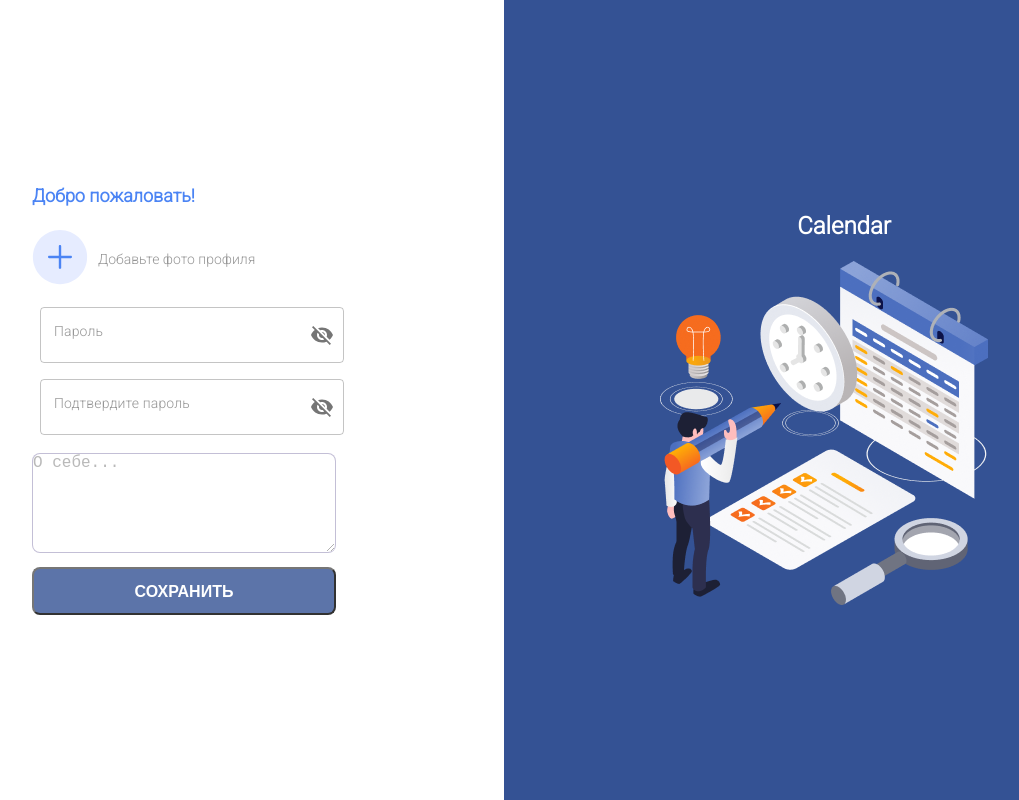
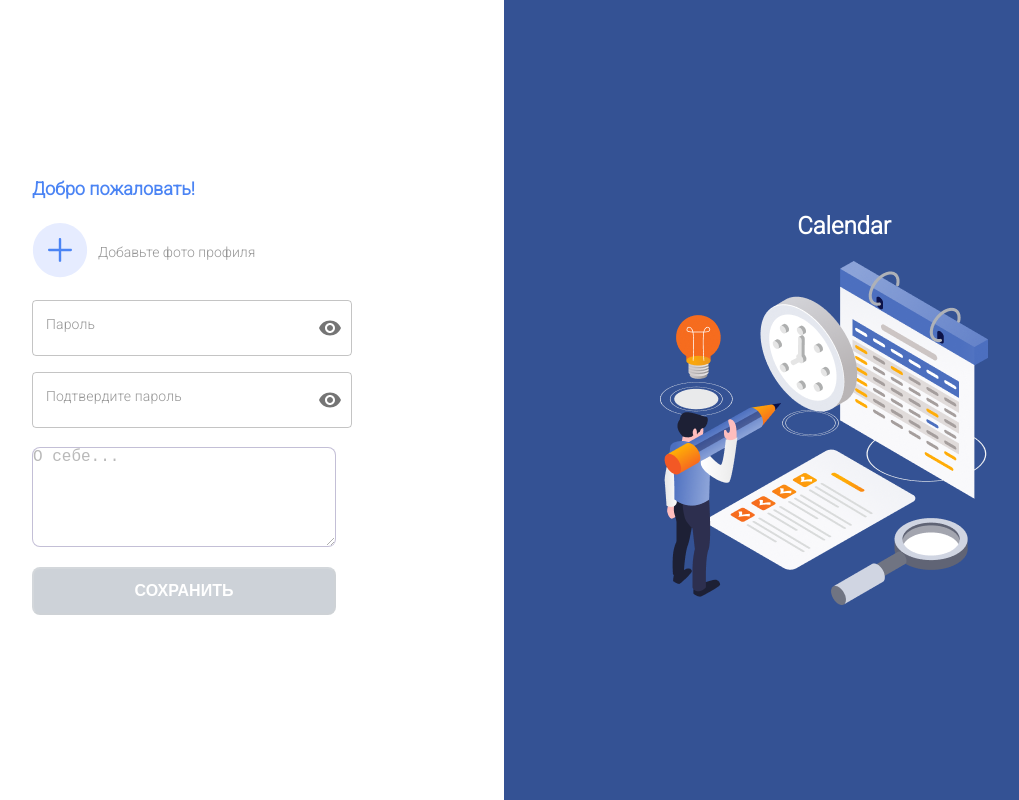
Before and after one commit to UmidaImerova/megaLab-calendar, a React (Create React App) app: page / in a window 1280 px wide. Shown: the whole page, without its empty margins (136-1155 px from the left). Built offline with nearby package versions, Linux system fonts and the light colour scheme.

Commit message:
feat: password confirm validation

```diff
--- a/src/components/Login/LoginPage.jsx
+++ b/src/components/Login/LoginPage.jsx
@@ -1,7 +1,7 @@
 import { React, useState } from 'react'
 import InputLabel from '@mui/material/InputLabel'
 import FormControl from '@mui/material/FormControl'
-import { InputAdornment, OutlinedInput } from '@mui/material'
+import { InputAdornment, OutlinedInput, FormHelperText } from '@mui/material'
 import IconButton from '@mui/material/IconButton'
 import Visibility from '@mui/icons-material/Visibility'
 import VisibilityOff from '@mui/icons-material/VisibilityOff'
@@ -10,25 +10,57 @@ import calendar from './assets/Calendar.png'
 import plusIcon from './assets/plusIcon.svg'
 
 function LoginPage() {
-  const [isDisabled, setDisabled] = useState(false)
-  const [showPassword, setShowPassword] = useState(true)
+  const [isDisabledBtn, setDisabledBtn] = useState(true)
+  const [showPassword, setShowPassword] = useState(false)
+  const [password, setPassword] = useState('')
+  const [confirmPassword, setConfirmPassword] = useState('')
+  const [errorMsg, setErrorMsg] = useState('')
 
+  /* form control */
   function handleSubmit(e) {
     e.preventDefault()
   }
 
+  /* show/hide password */
+  const handleClickShowPassword = () => {
+    setShowPassword(!showPassword)
+  }
+
+  /* input icon position */
+  const adornmentPosition = (
+    <InputAdornment position="end">
+      <IconButton
+        aria-label="toggle password visibility"
+        edge="end"
+        onClick={handleClickShowPassword}
+      >
+        {showPassword ? <VisibilityOff /> : <Visibility />}
+      </IconButton>
+    </InputAdornment>
+  )
+  /* set password */
+  const handlePassword = (e) => {
+    const newPass = e.target.value
+    setPassword(newPass)
+  }
+  /* set confirm password and check */
+  const checkPassword = (e) => {
+    const confPass = e.target.value
+    setConfirmPassword(confPass)
+    if (password !== confPass) {
+      setErrorMsg('Пароль не совпадает')
+      setDisabledBtn(true)
+    } else {
+      setErrorMsg('')
+      setDisabledBtn(false)
+    }
+  }
+  /* send info to server */
   const confirmBtn = () => {
     // eslint-disable-next-line no-console
     console.log('clicked')
   }
 
-  const newLocal = (
-    <InputAdornment position="end">
-      <IconButton aria-label="toggle password visibility" edge="end">
-        {showPassword ? <VisibilityOff /> : <Visibility />}
-      </IconButton>
-    </InputAdornment>
-  )
   return (
     <>
       <div className={style.left}>
@@ -43,29 +75,41 @@ function LoginPage() {
           </div>
           <div className={style.personalForm}>
             <form onSubmit={handleSubmit}>
+              {/* Password */}
               <FormControl fullWidth sx={{ m: 1 }}>
                 <InputLabel htmlFor="outlined-adornment-password">Пароль</InputLabel>
                 <OutlinedInput
                   id="outlined-adornment-password"
-                  type="password"
-                  endAdornment={newLocal}
+                  type={showPassword ? 'text' : 'password'}
+                  value={password}
+                  onChange={(e) => handlePassword(e)}
+                  endAdornment={adornmentPosition}
                   label="Пароль"
                 />
               </FormControl>
+              {/* Password confirmation */}
               <FormControl fullWidth sx={{ m: 1 }}>
                 <InputLabel htmlFor="outlined-adornment-password">Подтвердите пароль</InputLabel>
                 <OutlinedInput
                   id="outlined-adornment-password"
-                  type="password"
-                  endAdornment={newLocal}
+                  type={showPassword ? 'text' : 'password'}
+                  value={confirmPassword}
+                  onChange={(e) => checkPassword(e)}
+                  endAdornment={adornmentPosition}
                   label="Пароль"
                 />
+                <FormHelperText
+                  id="component-error-text"
+                  sx={{ color: 'error.main', fontSize: 14 }}
+                >
+                  {errorMsg}
+                </FormHelperText>
               </FormControl>
               <textarea placeholder="О себе..." />
               <button
                 className={style.submitBtn}
                 type="submit"
-                disabled={isDisabled}
+                disabled={isDisabledBtn}
                 onClick={confirmBtn}
               >
                 СОХРАНИТЬ
--- a/src/components/Login/style.module.scss
+++ b/src/components/Login/style.module.scss
@@ -102,13 +102,13 @@
                 color: #0f0e0e;
 
             } */
-
             .submitBtn {
                 width: 304px;
                 height: 48px;
                 opacity: 0.8;
                 background: rgba(52, 82, 148, 1);
                 border-radius: 8px;
+                margin: 8px;
 
 
                 font-style: normal;
@@ -131,8 +131,7 @@
             textarea {
                 width: 304px;
                 height: 100px;
-                margin-top: 10px;
-                margin-bottom: 10px;
+                margin: 8px;
                 border: 1px solid #2d1e718f;
                 border-radius: 8px;
 
```
